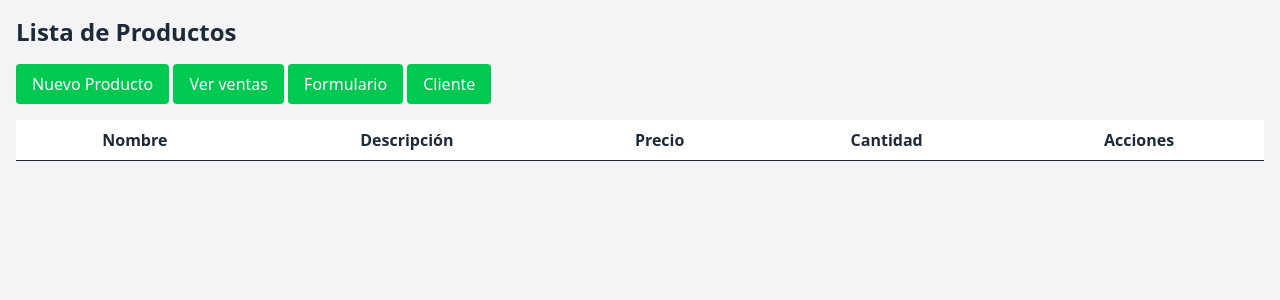
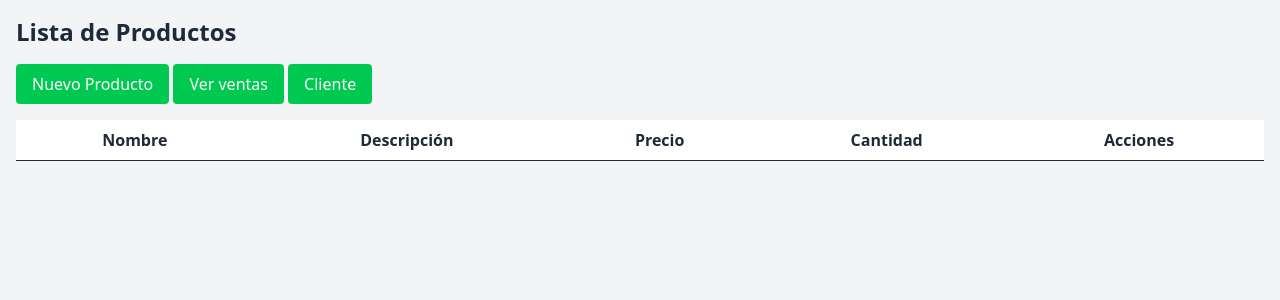
Before and after one commit to Wiwigodxd/Django-good, a Django app: page / in a window 1280 px wide. Shown: the part 56-356 px from the top of the page. Run offline with Django 4.2, Linux system fonts and the light colour scheme; data that the repository does not hold is empty.

Commit message:
feat : me mueroooo
al borde del suicidio xddddddd

```diff
--- a/bienvenida/inventario/templates/inventario/lista_productos.html
+++ b/bienvenida/inventario/templates/inventario/lista_productos.html
@@ -8,7 +8,6 @@
   <h1 class="text-2xl font-bold mb-4">Lista de Productos</h1>
   <a href="{% url 'nuevo_producto' %}" class="bg-green-500 text-white px-4 py-2 rounded mb-4 inline-block hover:scale-105 transiiton-all ease-in">Nuevo Producto</a>
   <a href="{% url 'lista_ventas' %}" class="bg-green-500 text-white px-4 py-2 rounded mb-4 inline-block hover:scale-105 transiiton-all ease-in">Ver ventas</a>
-  <a href="{% url 'formulario_cliente' %}" class="bg-green-500 text-white px-4 py-2 rounded mb-4 inline-block hover:scale-105 transiiton-all ease-in">Formulario</a>
   <a href="{% url 'lista_cliente' %}" class="bg-green-500 text-white px-4 py-2 rounded mb-4 inline-block hover:scale-105 transiiton-all ease-in">Cliente</a>
   <table class="min-w-full bg-white">
     <thead>
```
